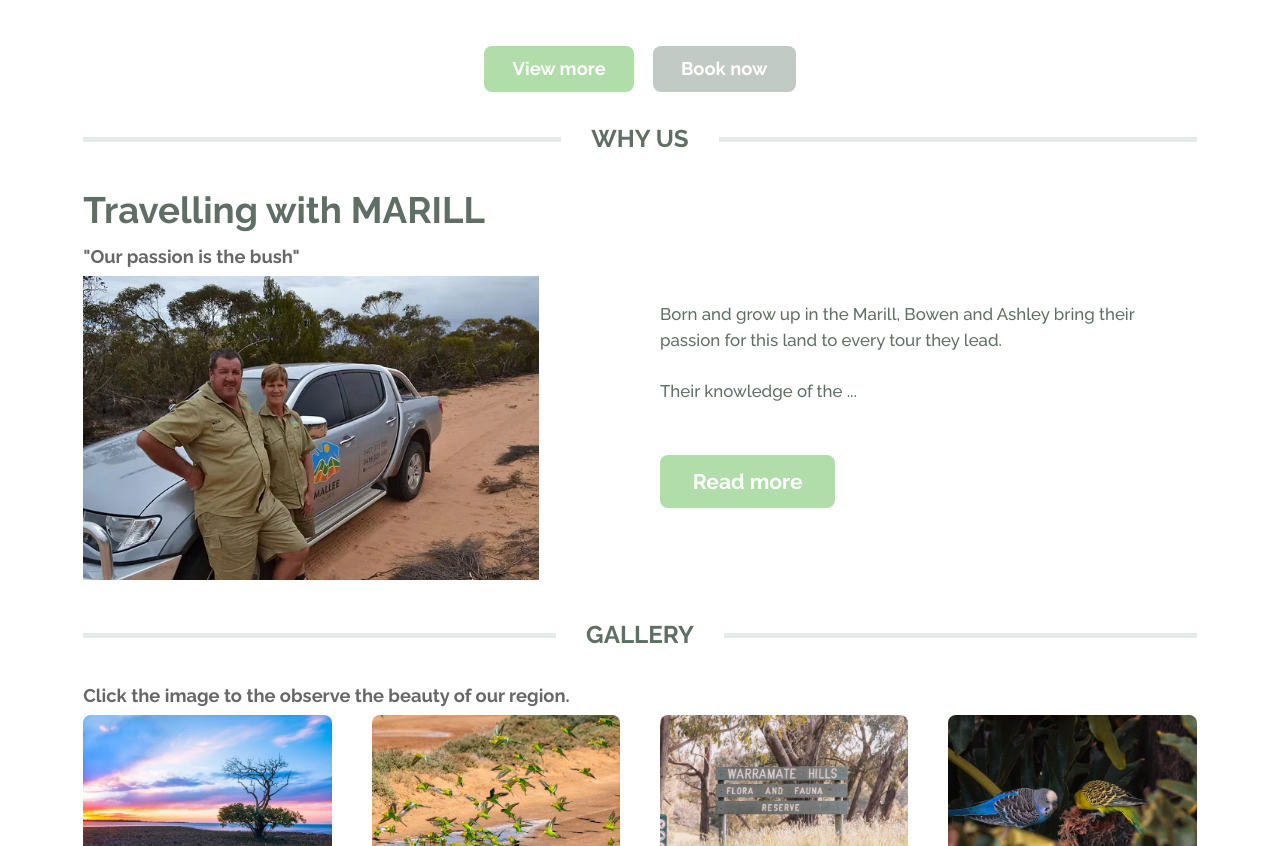
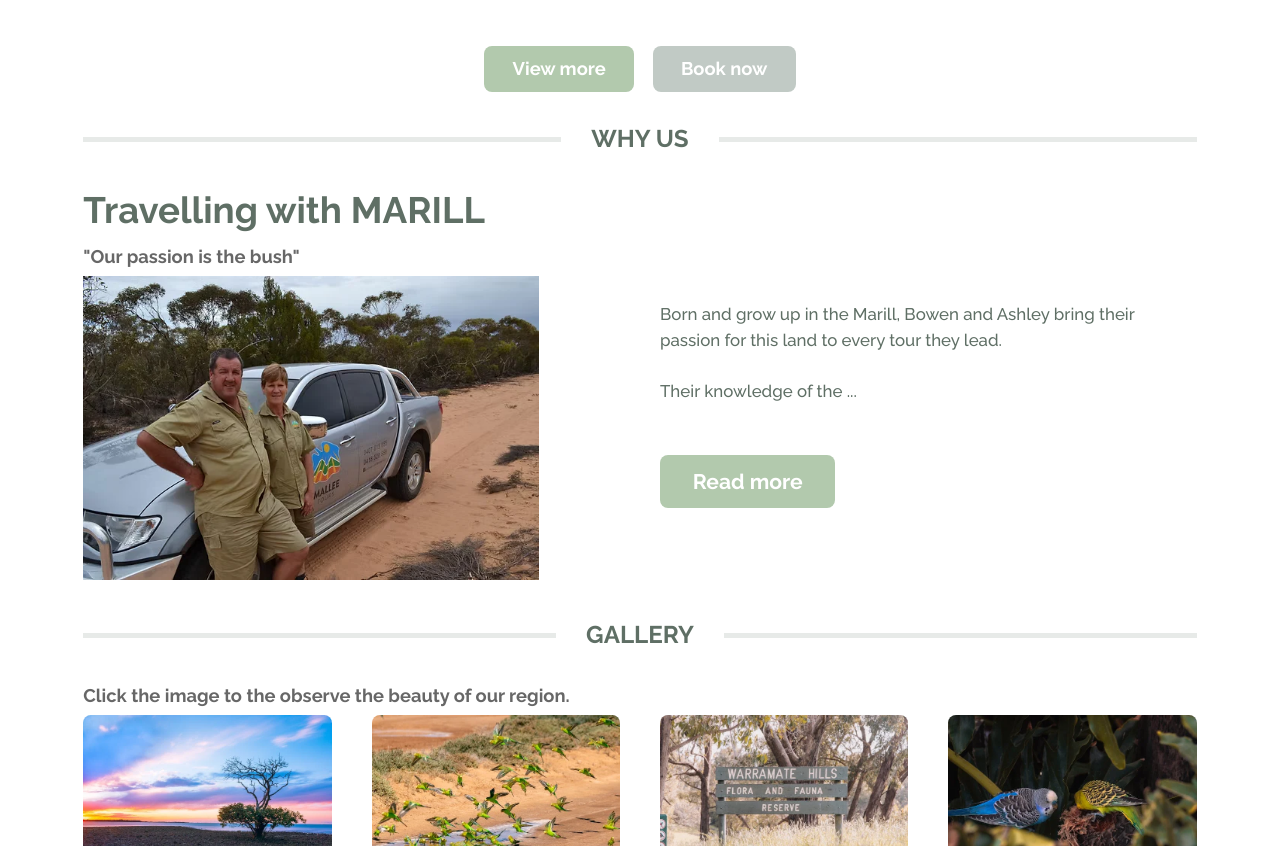
Before and after one commit to Ein-matsuri/FIT1050_A3_Minzhi-Huang_33810885, a plain HTML site: page index.html in a window 1280 px wide. Shown: the part 919-1765 px from the top of the page. Drawn offline with nearby package versions, Linux system fonts and the light colour scheme; some packages are replaced by stand-ins of ours; a script that the page names is missing.

Commit message:
change button color

```diff
--- a/assets/css/main.css
+++ b/assets/css/main.css
@@ -1748,7 +1748,7 @@ mark {
 		font-family: 'Raleway', sans-serif;
 		font-weight: 700;
 		text-decoration: none;
-		background: #b1ddab;
+		background: #B2C9AD;
 		color: #fff;
 		border: 0;
 		line-height: 1em;
@@ -1765,7 +1765,7 @@ mark {
 		input[type="reset"]:hover,
 		button:hover,
 		.button:hover {
-			background: #c1edbb;
+			background: #B2C9AD;
 		}
 
 		input[type="button"]:active,
@@ -1773,7 +1773,7 @@ mark {
 		input[type="reset"]:active,
 		button:active,
 		.button:active {
-			background: #a1cd9b;
+			background: #B2C9AD;
 		}
 
 		input[type="button"].alt,
```
